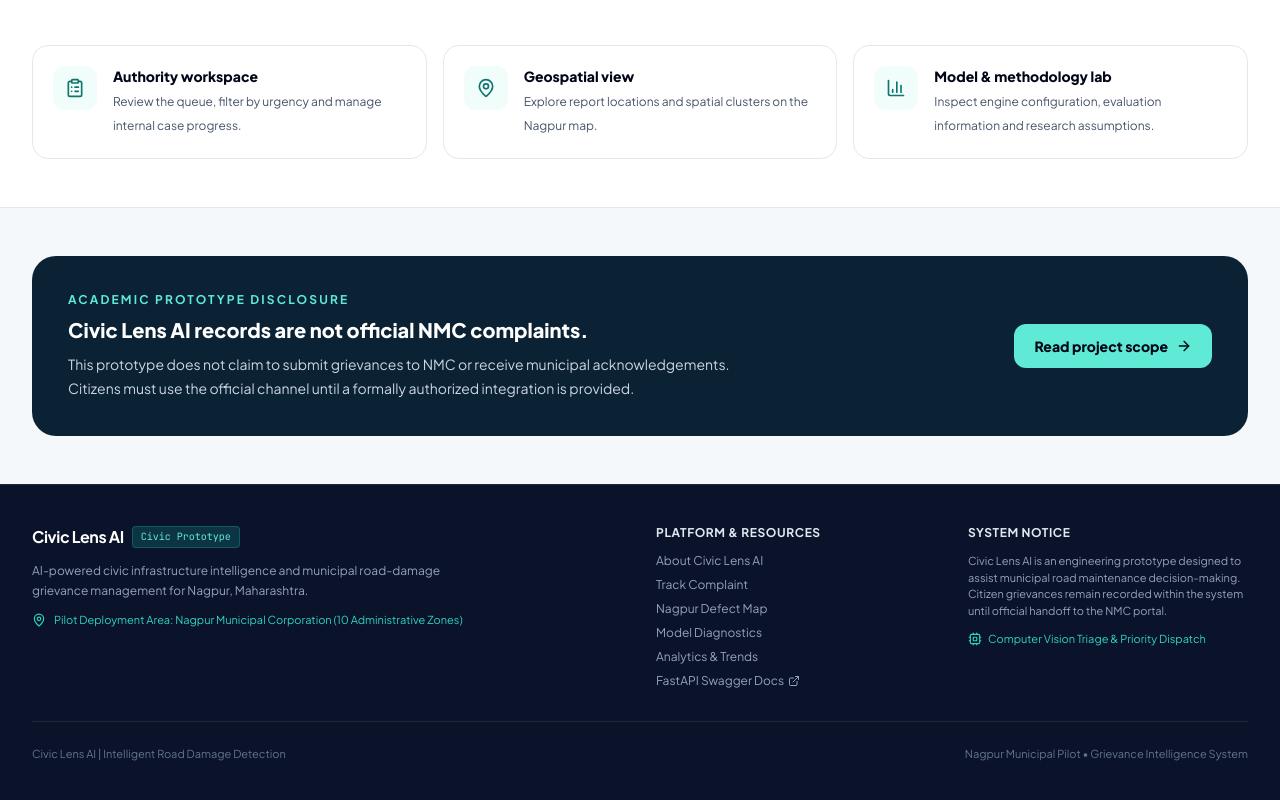
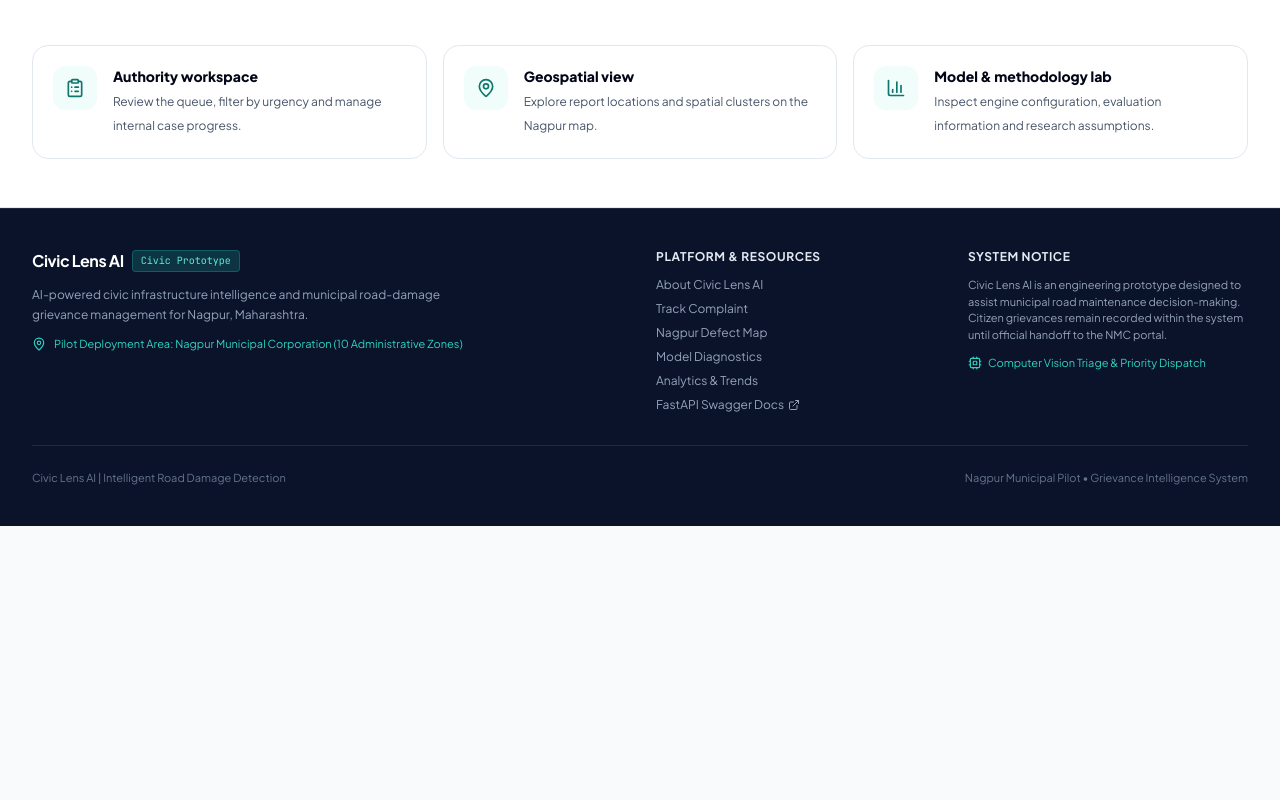
Before and after one commit to ayush0531/civiclens-ai, a React (Vite) app in the folder frontend/: page / in a window 1280 px wide. Shown: the part 1487-2287 px from the top of the page. After the commit the page ends 2013 px from the top, so only its background shows below. Built offline with nearby package versions, Linux system fonts and the light colour scheme; no server answers.

Commit message:
Remove academic prototype disclosure from landing page

```diff
--- a/frontend/src/pages/LandingPage.tsx
+++ b/frontend/src/pages/LandingPage.tsx
@@ -151,12 +151,6 @@ export const LandingPage: React.FC = () => {
         </div>
       </section>
 
-      <section className="mx-auto max-w-7xl px-5 py-12 sm:px-8">
-        <div className="flex flex-col gap-4 rounded-3xl bg-[#0b2234] p-7 text-white sm:p-9 md:flex-row md:items-center md:justify-between">
-          <div><p className="text-xs font-bold uppercase tracking-[.18em] text-teal-300">Academic prototype disclosure</p><h2 className="mt-2 text-xl font-black">Civic Lens AI records are not official NMC complaints.</h2><p className="mt-2 max-w-2xl text-sm leading-6 text-slate-300">This prototype does not claim to submit grievances to NMC or receive municipal acknowledgements. Citizens must use the official channel until a formally authorized integration is provided.</p></div>
-          <Link to="/about" className="inline-flex shrink-0 items-center justify-center gap-2 rounded-xl bg-teal-300 px-5 py-3 text-sm font-extrabold text-slate-950 hover:bg-teal-200">Read project scope <ArrowRight className="h-4 w-4" /></Link>
-        </div>
-      </section>
     </main>
   );
 };
```
